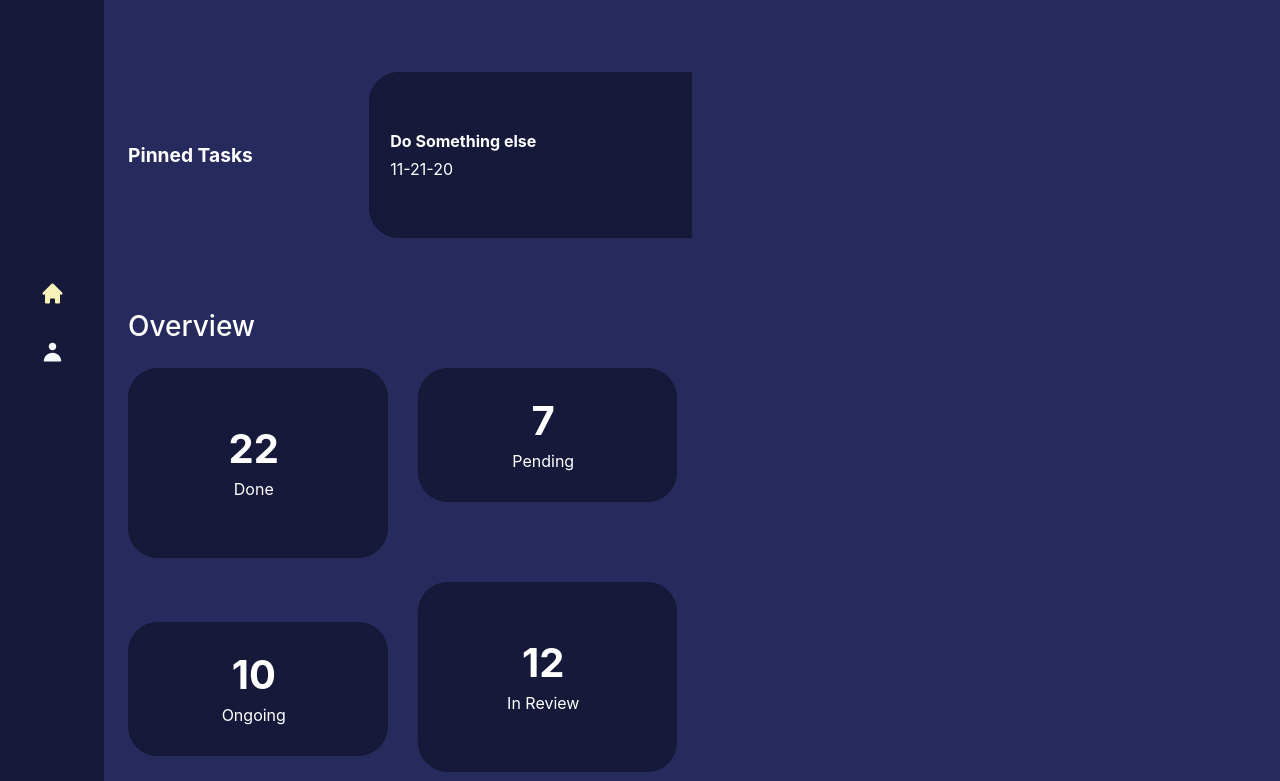
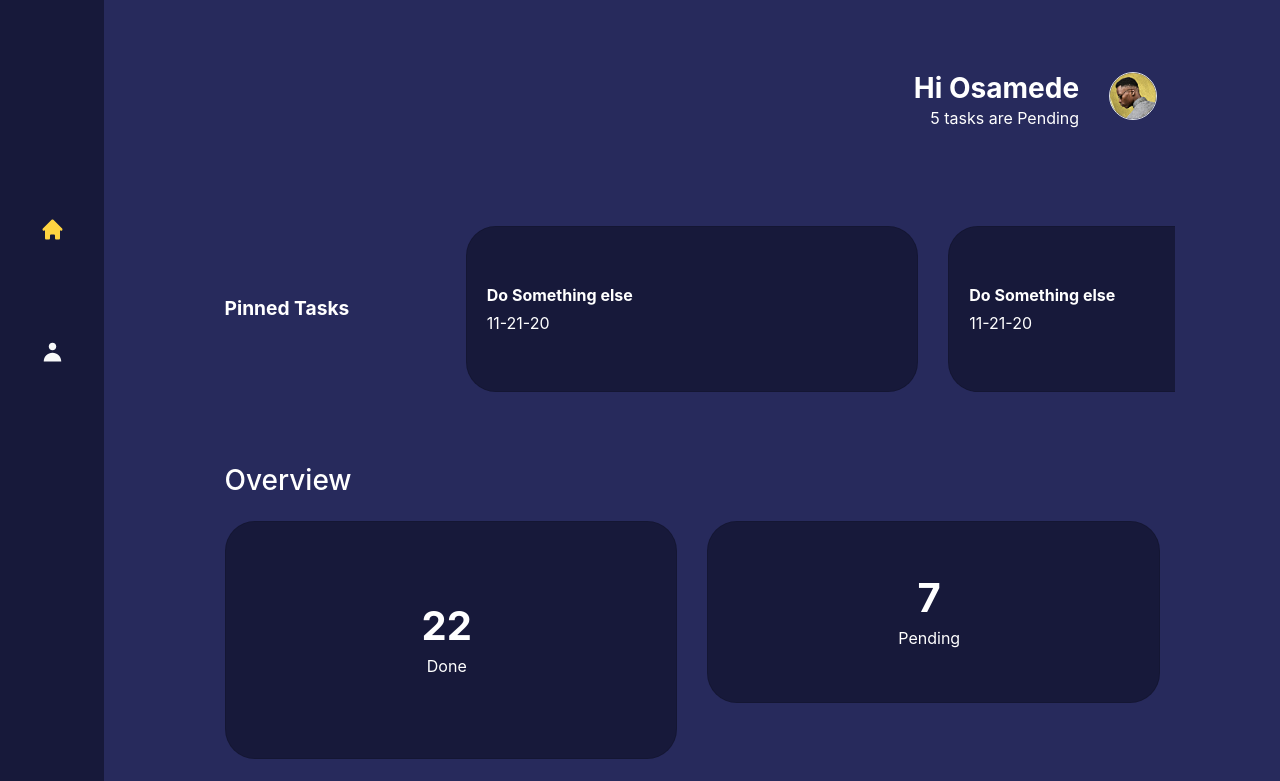
Before and after one commit to prime-infinity/OlympusTasks, a React (Create React App) app: page /home in a window 1280 px wide. Shown: the top 781 px of the page. Built offline with nearby package versions, Linux system fonts and the light colour scheme; some icons are missing.

Commit message:
changes to homepage

```diff
--- a/src/components/DashRightSide.js
+++ b/src/components/DashRightSide.js
@@ -68,16 +68,13 @@ const DashRightSide = () => {
 
                     <div className="row">
 
-                        <div className="col-12 col-md-8 col-lg-6">
+                        <div className="col-12 col-md-10 offset-md-1">
 
                             <NameHeader />
-
+                            {/** vary this in lap view */}
                             <PinnedTasks />
 
                             <TaskStast />
-
-                        </div>
-                        <div className="col-md-4 col-lg-6">
 
                         </div>
 
--- a/src/components/DashSideBar.js
+++ b/src/components/DashSideBar.js
@@ -3,19 +3,19 @@ const DashSideBar = () => {
     return(
         <div>
 
-            <nav className="navbar d-none d-md-block navbar-dark align-items-start sidebar sidebar-dark accordion bg-gradient-primary p-0" style={{height:'1000px'}}>
+            <nav className="navbar d-none d-md-block navbar-dark align-items-start sidebar sidebar-dark accordion bg-gradient-primary p-0" style={{height:'1500px'}}>
                 <div className="container-fluid d-flex flex-column p-0">
                     <ul className="navbar-nav text-light ul-fixed" id="accordionSidebar">
-                        <li className="nav-item pb-3 mobile-bottom-nav__item-content"><svg className="footer-icon-selected" xmlns="http://www.w3.org/2000/svg" width="1em" height="1em" viewBox="0 0 20 20" fill="none" style={{fontSize: '25px'}}>
+                        <li className="nav-item pb-5 mobile-bottom-nav__item-content"><svg className="footer-icon-selected" xmlns="http://www.w3.org/2000/svg" width="1em" height="1em" viewBox="0 0 20 20" fill="none" style={{fontSize: '25px'}}>
                             <path d="M10.7071 2.29289C10.3166 1.90237 9.68342 1.90237 9.29289 2.29289L2.29289 9.29289C1.90237 9.68342 1.90237 10.3166 2.29289 10.7071C2.68342 11.0976 3.31658 11.0976 3.70711 10.7071L4 10.4142V17C4 17.5523 4.44772 18 5 18H7C7.55228 18 8 17.5523 8 17V15C8 14.4477 8.44772 14 9 14H11C11.5523 14 12 14.4477 12 15V17C12 17.5523 12.4477 18 13 18H15C15.5523 18 16 17.5523 16 17V10.4142L16.2929 10.7071C16.6834 11.0976 17.3166 11.0976 17.7071 10.7071C18.0976 10.3166 18.0976 9.68342 17.7071 9.29289L10.7071 2.29289Z" fill="currentColor"></path>
                             </svg>
                         </li>
-                        <li className="nav-item pb-3 mobile-bottom-nav__item-content"><i className="typcn typcn-th-large" style={{fontSize: '25px'}}></i></li>
-                        <li className="nav-item pb-3 mobile-bottom-nav__item-content"><svg xmlns="http://www.w3.org/2000/svg" width="1em" height="1em" viewBox="0 0 20 20" fill="none" style={{fontSize: '25px'}}>
+                        <li className="nav-item pb-5 mobile-bottom-nav__item-content"><i className="typcn typcn-th-large" style={{fontSize: '25px'}}></i></li>
+                        <li className="nav-item pb-5 mobile-bottom-nav__item-content"><svg xmlns="http://www.w3.org/2000/svg" width="1em" height="1em" viewBox="0 0 20 20" fill="none" style={{fontSize: '25px'}}>
                             <path fillRule="evenodd" clipRule="evenodd" d="M10 9C11.6569 9 13 7.65685 13 6C13 4.34315 11.6569 3 10 3C8.34315 3 7 4.34315 7 6C7 7.65685 8.34315 9 10 9ZM3 18C3 14.134 6.13401 11 10 11C13.866 11 17 14.134 17 18H3Z" fill="currentColor"></path>
                             </svg>
                         </li>
-                        <li className="nav-item pb-3 mobile-bottom-nav__item-content"><i className="typcn typcn-plus" style={{fontSize: '25px'}}></i></li>
+                        <li className="nav-item pb-5 mobile-bottom-nav__item-content"><i className="typcn typcn-plus" style={{fontSize: '25px'}}></i></li>
                     </ul>
                 </div>
             </nav>
--- a/src/components/NameHeader.js
+++ b/src/components/NameHeader.js
@@ -10,13 +10,13 @@ const NameHeader = () => {
     /*},[])*/
 
     return(
-        <div className="row text-theme mb-5 mt-5 d-md-none">
-            <div className="col-9">
-                <span className="h2 font-weight-bold">Hi Osamede</span> <br />
+        <div className="row text-theme mb-5 mt-5">
+            <div className="col-9 offset-md-2 text-md-right">
+                <span className="h3 font-weight-bold">Hi Osamede</span> <br />
                 <span>5 tasks are Pending</span>
             </div>
-            <div className="col-3">
-                <img className="border rounded-circle img-fluid" alt="profileImage" src="images/prime.jpeg" />
+            <div className="col-3 col-md-1">
+                <img className="border rounded-circle img-fluid-native" alt="profileImage" src="images/prime.jpeg" />
             </div>
         </div>
     )
--- a/src/components/PinnedTasks.js
+++ b/src/components/PinnedTasks.js
@@ -2,7 +2,7 @@ const PinnedTasks = () => {
     return (
         <div className="row flex-row flex-nowrap pb-4 pt-4 pt-md-5 pb-md-5 no-scroll-bar overflow-x-auto">
 
-            <div className="col-5 mb-4 mt-4 text-theme my-auto">
+            <div className="col-5 col-md-3 mb-4 mt-4 text-theme my-auto">
                 <span className="font-weight-bold" style={{fontSize:'larger'}}>
                     Pinned Tasks
                     <i className="typcn typcn-arrow-right-thick"></i>
@@ -10,7 +10,7 @@ const PinnedTasks = () => {
 
             </div>
 
-            <div className="col-10 text-break">
+            <div className="col-10 col-md-6 text-break">
                 <div className="card bg-card-theme py-2">
                     <div className="card-body pt-5 pb-5">
                         <div className="row text-left">
@@ -23,7 +23,7 @@ const PinnedTasks = () => {
                 </div>
             </div>
 
-            <div className="col-10 text-break">
+            <div className="col-10 col-md-6 text-break">
                 <div className="card bg-card-theme py-2">
                     <div className="card-body pt-5 pb-5">
                         <div className="row text-left">
@@ -36,7 +36,7 @@ const PinnedTasks = () => {
                 </div>
             </div>
 
-            <div className="col-10 text-break">
+            <div className="col-10 col-md-6 text-break">
                 <div className="card bg-card-theme py-2">
                     <div className="card-body pt-5 pb-5">
                         <div className="row text-left">
--- a/src/components/TaskStats.js
+++ b/src/components/TaskStats.js
@@ -10,7 +10,7 @@ const TaskStast = () => {
             <div className="col-6 col-md-6 mb-4">
                 <div className="card bg-card-theme py-2">
                     <div className="card-body pt-5 pb-5">
-                        <div className="row text-center">
+                        <div className="row text-center pt-md-4 pb-md-4">
                             <div className="col mr-2">
                                 <div className=" font-weight-bold h1 mb-1"><span>22</span></div>
                                 <div className=""><span>Done</span></div>
@@ -23,7 +23,7 @@ const TaskStast = () => {
             <div className="col-6 col-md-6 mb-4">
                 <div className="card bg-card-theme py-2">
                     <div className="card-body">
-                        <div className="row text-center ">
+                        <div className="row text-center pt-md-4 pb-md-4">
                             <div className="col mr-2">
                                 <div className=" font-weight-bold h1 mb-1"><span>7</span></div>
                                 <div className=""><span>Pending</span></div>
@@ -36,7 +36,7 @@ const TaskStast = () => {
             <div className="col-6 col-md-6 mb-4 my-auto">
                 <div className="card bg-card-theme py-2">
                     <div className="card-body">
-                        <div className="row text-center ">
+                        <div className="row text-center pt-md-4 pb-md-4">
                             <div className="col mr-2">
                                 <div className=" font-weight-bold h1 mb-1"><span>10</span></div>
                                 <div className=""><span>Ongoing</span></div>
@@ -49,7 +49,7 @@ const TaskStast = () => {
             <div className="col-6 col-md-6 mb-4">
                 <div className="card bg-card-theme py-2">
                     <div className="card-body pt-5 pb-5">
-                        <div className="row text-center ">
+                        <div className="row text-center pt-md-4 pb-md-4">
                             <div className="col mr-2">
                                 <div className=" font-weight-bold h1 mb-1"><span>12</span></div>
                                 <div className=""><span>In Review</span></div>
--- a/src/views/index.css
+++ b/src/views/index.css
@@ -26,7 +26,7 @@ this stylesheet is for index page only
 }
 .ul-fixed{
   position: fixed;
-  top: 35vh;
+  top: 27vh;
 }
 .bg-gradient-primary {
   background-color: #17193a;
@@ -103,7 +103,7 @@ this stylesheet is for index page only
   transition: .5s ease;
 }
 .footer-icon-selected{
-  color:#f8f3b9 !important;
+  color:#ffd441 !important;
 }
 .footer-menu-div-selecetd-mobile{
   margin-bottom: 10%;
@@ -111,3 +111,14 @@ this stylesheet is for index page only
 .footer-menu-div-selecetd-lap{
   margin-left: 25%;
 }
+.img-fluid-native{
+  width:3em;
+  height: 3em;
+}
+.no-scroll-bar::-webkit-scrollbar {
+  display: none;
+}
+.no-scroll-bar {
+  -ms-overflow-style: none;  /* IE and Edge */
+  scrollbar-width: none;  /* Firefox */
+}
```
Also changed, not shown: src/components/Overview.js (deleted, +0 -40 lines).
